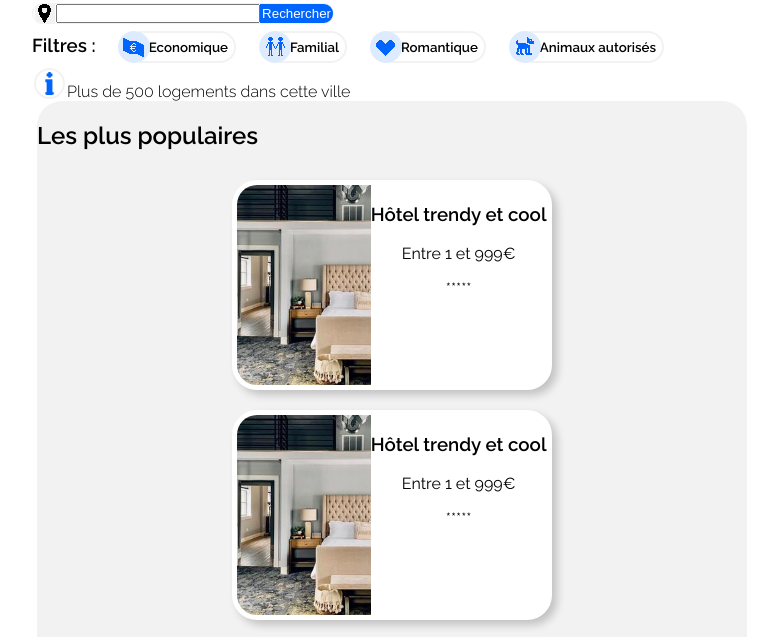
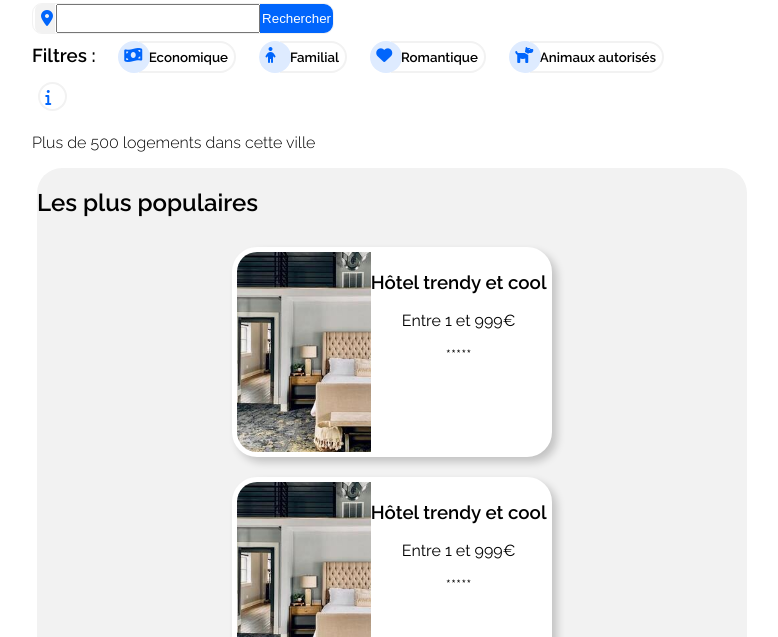
Before and after one commit to Nargasse/Elric-OpenClassRoom-Exercice1, a plain HTML site: page index.html in a window 1280 px wide. Shown: the part 123-760 px from the top of the page, without its empty margins (248-1026 px from the left). Drawn offline with Linux system fonts and the light colour scheme.

Commit message:
Icones PNG en Awesome Font

```diff
--- a/index.html
+++ b/index.html
@@ -5,17 +5,13 @@
     <meta charset="utf-8" />
     <title>Reservia</title>
     <link rel="stylesheet" href="style.css" />
+    <script src="https://kit.fontawesome.com/a3f1cbf15f.js" crossorigin="anonymous"></script>
   </head>
 
   <body>
     <div id="margeage">
       <header>
-        <!-- Le header est constitué du titre du site en haut à gauche,
-    et d'une petite liste de trois boutons, alignés horizontalement en haut à droite. -->
         <img src="Images/Reservia_Logo.png" alt="Logo Reservia" />
-        <!--La liste est-elle vraiment tellement adapté ? Nous avons besoin de 2 liens de repositionnement sur la page,
-        et d'un bouton S'inscrire qui rentre dans une logique différente.
-        Peut-être ferais-je mieux de rentrer nos boutons dans une inline et de mettre l'inscription dans une troisième box ? -->
         <ul>
           <li><a href="#Hebergements">Hébergements</a></li>
           <li><a href="#Activites">Activités</a></li>
@@ -24,68 +20,54 @@
       </header>
 
       <nav>
-        <!-- On met ici les recherches et les filtres.-->
         <h2>Trouvez votre hébergement pour des vacances de rêve.</h2>
         <p>En plein centre ville ou en pleine nature.</p>
         <form id="Geo_Recherche">
-          <!--Je ne suis pas certain de la meilleure approche pour cette section. J'ai mis une "form" qui me parait cohérente vis à vis de l'usage,
-            mais je ne suis pas certain que ce soit la manière la plus simple de faire les choses, y compris vis à vis du back-end.'-->
           <label for="Recherche_Ville">
-            <img src="Images/Icone_Geolocalisation.png" alt="Icone geolocalisation"/>
+            <i class="fas fa-map-marker-alt"></i>
           </label>
           <input type="text" id="Recherche_Ville" name="Recherche_Ville" />
           <input type="submit" value="Rechercher" />
         </form>
         <div id='Barre_Filtres'>
           <h3>Filtres :</h3>
-          <!--Les îcones ne sont pas terribles, mais je ne sais pas comment rendre une petite image sans la réduire à une poignée de pixels.
-            Avec les 21 pixels max qui me semblaient être une taille adapté au design, les icônes de Font Awesome ne me paraissent pas tellement mieux que les miens...-->
           <div class="Cadre_Image_Filtre">
-            <img src="Images/Billet_PA.png" alt="Billet de 5€" />
+            <i class="fas fa-money-bill-wave"></i>
           </div>
           <button>
           Economique
           </button>
           <div class="Cadre_Image_Filtre">
-            <img src="Images/Familial_PA.png" alt="Couple" />
+          <i class="fas fa-child"></i>
           </div>
           <button>
             Familial
           </button>
           <div class="Cadre_Image_Filtre">
-          <img src="Images/Coeur_PA.png" alt="Coeur" />
+          <i class="fas fa-heart"></i>
           </div>
           <button>
             Romantique
           </button>
           <div class="Cadre_Image_Filtre">
-          <img src="Images/Chien.png" alt="Chien" />
+          <i class="fas fa-dog"></i>
           </div>
           <button>
             Animaux autorisés
           </button>
         </div>
-        <div class="Point_Info">
-          <img src="Images/I_Informatif.png" alt="Point information" />
+        <span class="Point_Info">
+          <i class="fas fa-info"></i>
           <p class="Avertissement">Plus de 500 logements dans cette ville</p>
-        </div>
+        </span>
       </nav>
 
       <section id="Hebergements_Groupe">
-        <!--Chaque section correspond à une première division pour pouvoir séparer le contenu et dessiner un cadre autours.
-        Chaque image est comprise dans une seconde division de manière à pouvoir créer un cadre et rendre plus simple l'édition en séparant clairement chaque hôtel.
-        Qui plus est, ce système sera très simple à automatisé par la suite, les fiches d'hôtels pourront aisément être générés sur ce modèle.-->
         <!--La boîte dans son intégralité devant être cliquable, serait-il envisageable de remplacer la div par un lien ?-->
         <div id="Hebergements_Principal">
           <h2>Hébergements à Marseille</h2>
           <div id="Hebergements_Galerie">
             <div class="Fiche_Hebergement_Horizontal">
-              <!--Pour le moment, la question qui se pose est comment rendre le cadre des hôtels ?
-                        Dois-je encore réduire les images au risque de perdre encore en qualité ?
-                        Dois-je découper un peu plus ?
-                        Puis-je trouver un moyen de dessiner mon texte et mon cadre directement par dessus l'image ?
-                        Solution intermediaire, je pourrais couper de façon brutal l'image la ou j'applique le texte.
-                        Je penses d'abord commencer par mettre les cadres en CSS et voir ou ça m'amène.-->
               <img src="Images/Vignette_hotel_H.png" />
               <h3>Hôtel générique mais sympa</h3>
               <p>Entre 1 et 999€</p>
--- a/style.css
+++ b/style.css
@@ -175,8 +175,9 @@ nav button {
     border-radius: 50px;
 }
 
-.Cadre_Image_Filtre img {
-    margin: 5px;
+i {
+    margin: 0.4em;
+    color: #0065FC
 }
 
 #Barre_Filtres {
@@ -184,16 +185,12 @@ nav button {
     flex-wrap: wrap;
 }
 
-.Point_Info {
-    display:flex;
-    height: 35px;
-}
-
-.Point_Info img {
-    margin: 2px;
-    padding: 2px;
+.Point_Info i {
+    padding: 0.3em;
     border: solid #F2F2F2 2px;
     border-radius: 25px;
+    width: 15px;
+    height: 15px;
 }
 
 /* Hébergement */
```
Also changed, not shown: Images/Activite_Horizontal.png (deleted), Images/Billet_PA.png (deleted), Images/Chien.png (deleted), Images/Coeur_PA.png (deleted), Images/Familial_PA.png (deleted), Images/I_Informatif.png (deleted), Images/Icone_Geolocalisation.png (deleted).
